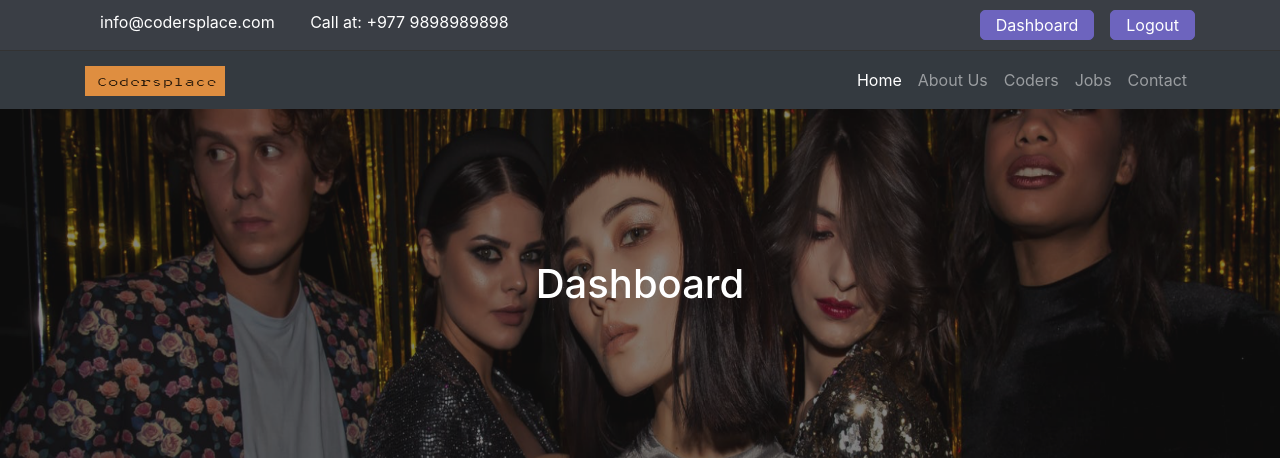
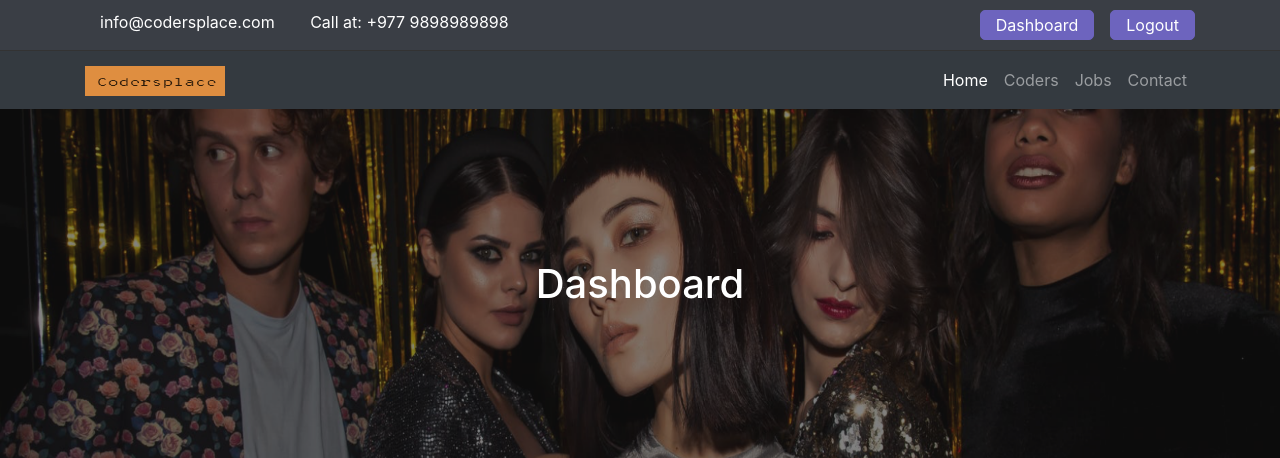
Before and after one commit to samratiam/Codersplace, a Django app: page /accounts/coder-dashboard/ in a window 1280 px wide. Shown: the top 458 px of the page. Run offline with Django 4.2, Linux system fonts and the light colour scheme; a user stored in the database is signed in; data comes from the database, SQL or seed files in the repository.

Commit message:
Remove about from navbar

```diff
--- a/templates/includes/navbar.html
+++ b/templates/includes/navbar.html
@@ -27,9 +27,7 @@
 				<li class="nav-item active">
 					<a class="nav-link" href="{% url 'home' %}">Home</a>
 				</li>
-				<li class="nav-item">
-					<a class="nav-link" href="{% url 'about' %}">About Us</a>
-				</li>
+
 				<li class="nav-item">
 					<a class="nav-link" href="{% url 'coders' %}">Coders</a>
 				</li>
```
